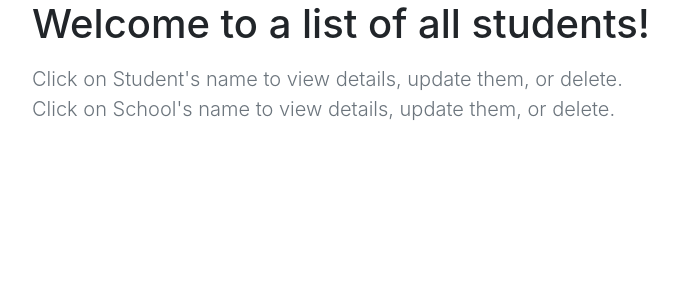
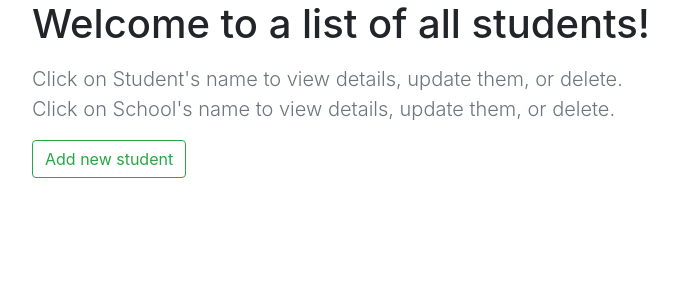
Before and after one commit to JaworskiAleksander/hello_world, a Django app: page /basic_app/students/ in a window 1280 px wide. Shown: the part 56-356 px from the top of the page, without its empty margins (53-731 px from the left). Run offline with Django 3.2, Linux system fonts and the light colour scheme; data that the repository does not hold is empty; some libraries are stand-ins or nearby versions.

Commit message:
added button that redirects to creating new student form

```diff
--- a/hello_world_CBV/basic_app/templates/basic_app/student_list.html
+++ b/hello_world_CBV/basic_app/templates/basic_app/student_list.html
@@ -13,5 +13,7 @@
 </ol>
 <p class="lead text-muted">Click on Student's name to view details, update them, or delete. <br>
 Click on School's name to view details, update them, or delete.</p>
+<a href="{% url 'basic_app:student_create' %}" class="btn btn-outline-success">Add new student</a>
+
 
 {% endblock %}
```
